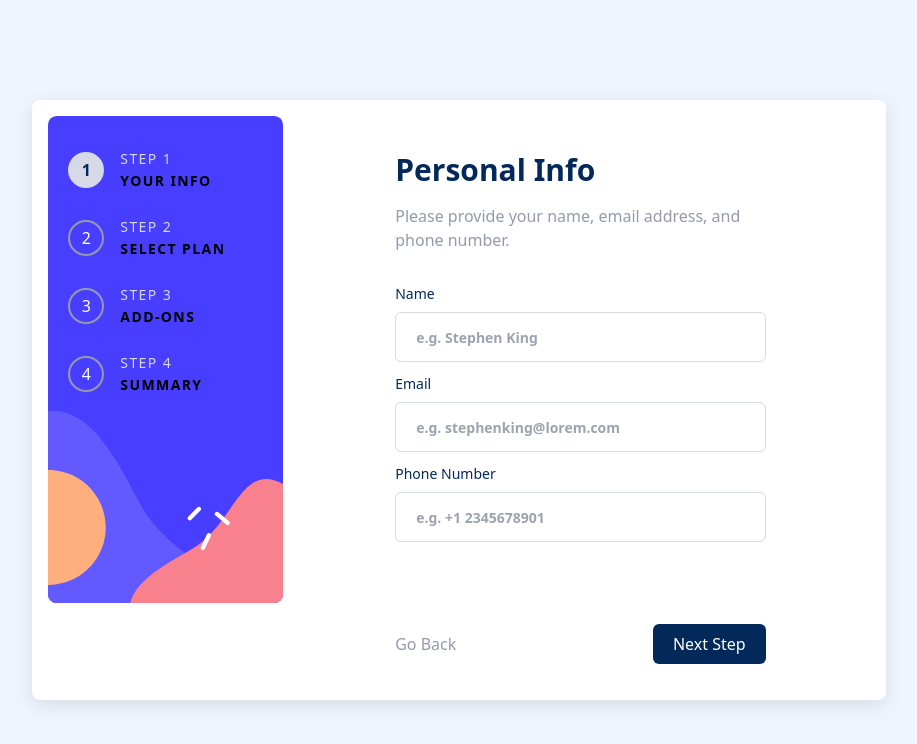
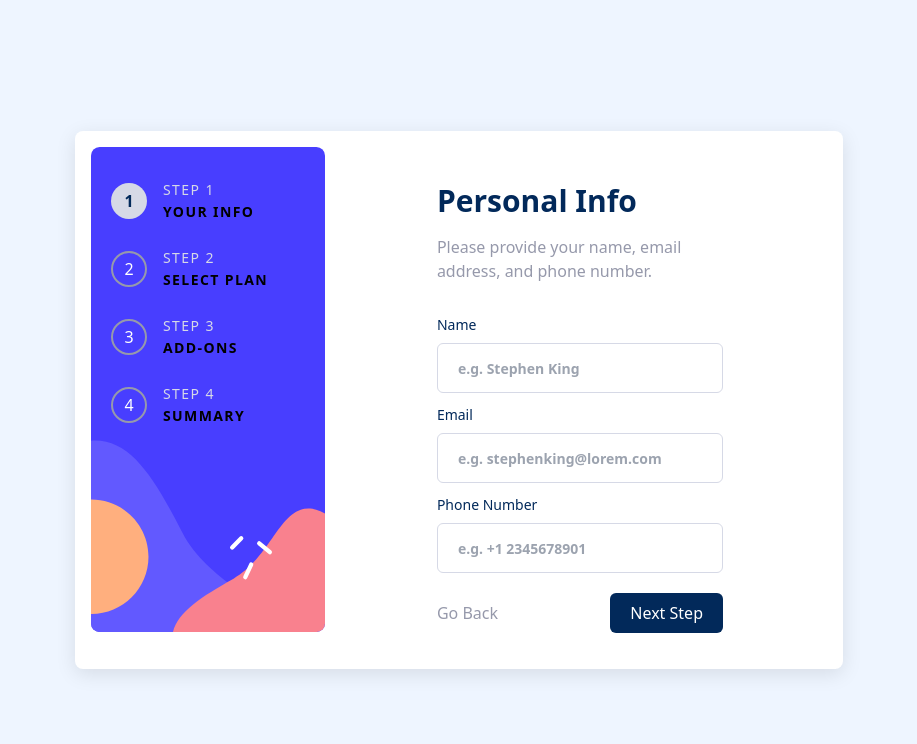
Before and after one commit to zakiraihan/frontend-mentor, a Next.js app: page /multi-form in a window 1280 px wide. Shown: the top 744 px of the page, without its empty margins (181-1098 px from the left). Built offline with nearby package versions, Linux system fonts and the light colour scheme.

Commit message:
Fixing some base styling

```diff
--- a/pages/multi-form/index.tsx
+++ b/pages/multi-form/index.tsx
@@ -103,8 +103,8 @@ function MultiFormPage() {
           ))}
         </div>
       </nav>
-      <div className='z-10 w-11/12 h-auto md:w-8/12 md:min-h-[calc(100vh*3/4)] md:h-0 mt-[6.2rem] md:mt-0 md:px-4 md:py-4 rounded-lg shadow-custom-black-1/2 flex bg-white'>
-        <nav className='hidden md:flex md:w-[10%] lg:w-[28.6%] h-full relative '>
+      <div className='z-10 w-11/12 h-auto md:w-3/5 mt-[6.2rem] md:mt-0 md:px-4 md:py-4 rounded-lg shadow-custom-black-1/2 flex bg-white'>
+        <nav className='hidden md:flex md:w-1/3 h-full relative '>
           <Image
             alt='bg'
             src='/assets/multi-form/images/bg-sidebar-desktop.svg'
@@ -112,9 +112,9 @@ function MultiFormPage() {
             sizes='100%'
             width={0}
             height={0}
-            className='object-contain w-full absolute'
+            className='object-contain w-full'
           />
-          <div className='z-10 w-full mx-5 my-9 flex flex-col justify-start space-y-8'>
+          <div className='w-full mx-5 my-9 flex flex-col justify-start space-y-8 absolute'>
             {formSteps.map((item: IFormStep, index) => (
               item.step > 4 || item.step < 0 ?
                 null :
@@ -142,7 +142,7 @@ function MultiFormPage() {
                 <div className='h-10 flex items-center cursor-pointer hover:text-mf-primary-100'>
                   Go Back
                 </div>
-                <div className='h-10 px-5 flex items-center cursor-pointer text-white bg-mf-primary-100 rounded-md '>
+                <div className='h-10 px-5 flex items-center cursor-pointer text-white bg-mf-primary-100 hover:bg-opacity-90 rounded-md '>
                   Next Step
                 </div>
               </div>
```
